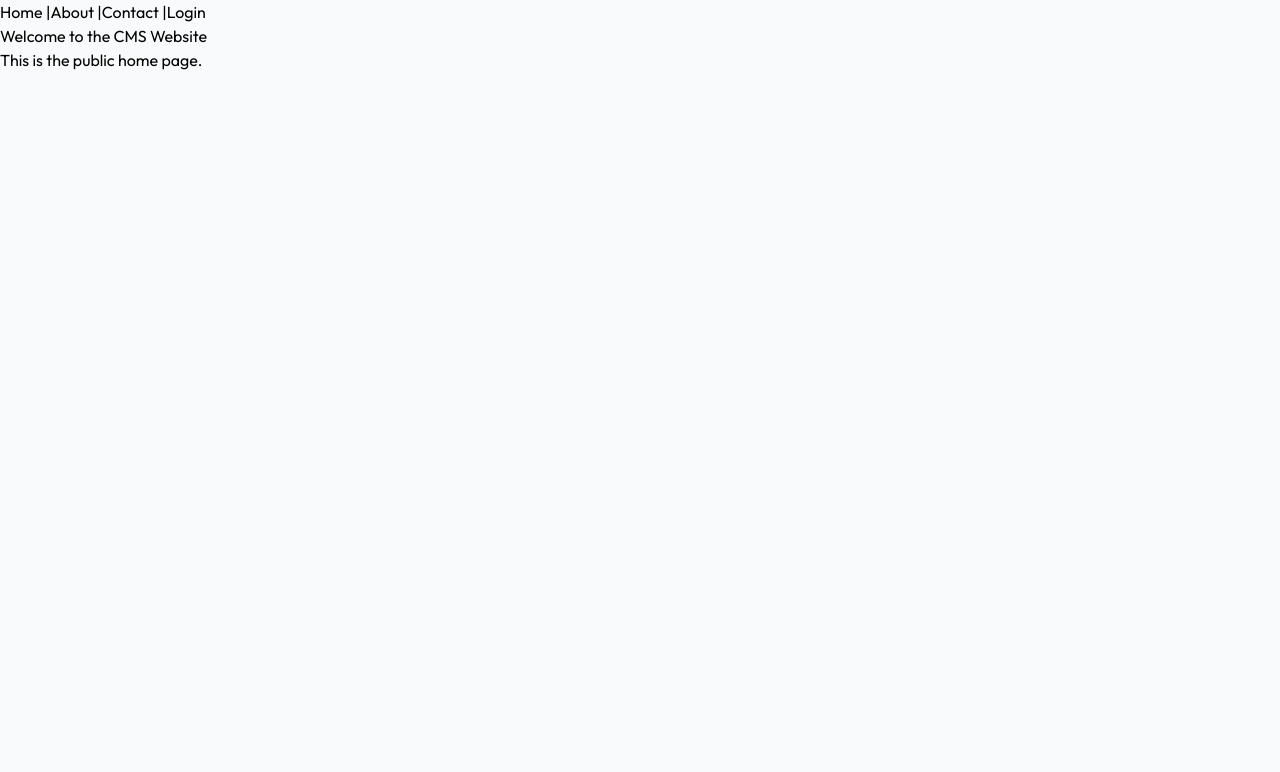
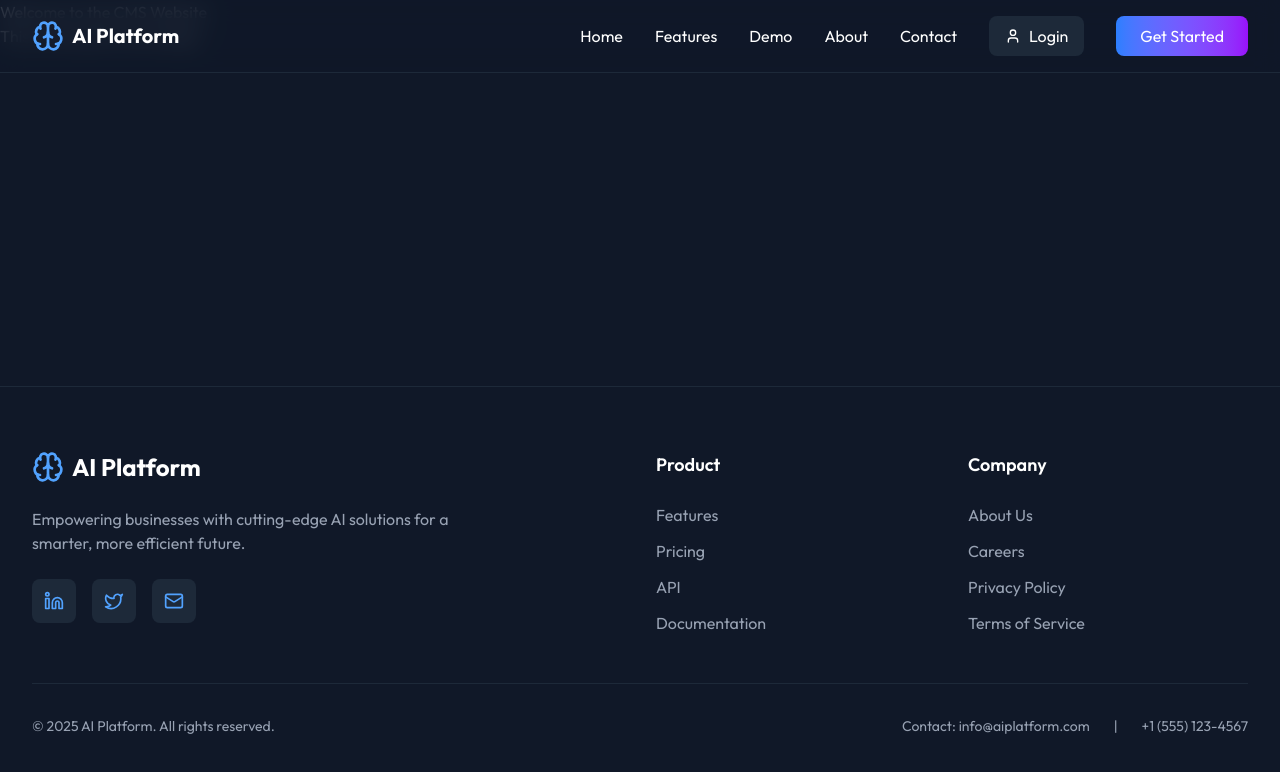
Before and after one commit to msaShahid/mega_project, a Next.js app in the folder next15/: page / in a window 1280 px wide. Shown: the top 772 px of the page. Built offline with nearby package versions, Linux system fonts and the light colour scheme.

Commit message:
`feat: add root layout with Header and Footer components`

```diff
--- a/next15/src/app/(public)/layout.tsx
+++ b/next15/src/app/(public)/layout.tsx
@@ -1,17 +1,31 @@
-import Link from 'next/link';
+import type { Metadata } from "next";
+import Header from '@/components/website/header';
+import Footer from '@/components/website/footer';
+
+export const metadata: Metadata = {
+  title: {
+    default: "AI Platform",
+    template: "%s | AI Platform",
+  },
+  description: "Building the future of AI with innovative solutions.",
+  openGraph: {
+    siteName: "AI Platform",
+    locale: "en_US",
+    type: "website",
+  },
+  twitter: {
+    card: "summary_large_image",
+  },
+};
+
 
 export default function PublicLayout({ children }: { children: React.ReactNode }) {
+
   return (
-    <div>
-      <header>
-        <nav>
-          <Link href="/">Home</Link> |
-          <Link href="/about">About</Link> |
-          <Link href="/contact">Contact</Link> |
-          <Link href="/signin">Login</Link>
-        </nav>
-      </header>
-      <main>{children}</main>
+    <div className="flex min-h-screen flex-col bg-black text-white">
+      <Header />
+        <main className="flex-1">{children}</main>
+      <Footer />
     </div>
   );
 }
--- /dev/null
+++ b/next15/src/components/website/footer.tsx
@@ -0,0 +1,127 @@
+'use client';
+
+import Link from 'next/link';
+import {
+  Brain,
+  Linkedin,
+  Twitter,
+  Mail,
+} from 'lucide-react';
+
+const socialLinks = [
+  {
+    href: 'https://linkedin.com',
+    label: 'LinkedIn',
+    icon: Linkedin,
+  },
+  {
+    href: 'https://twitter.com',
+    label: 'Twitter',
+    icon: Twitter,
+  },
+  {
+    href: 'mailto:info@aiplatform.com',
+    label: 'Email',
+    icon: Mail,
+  },
+];
+
+const productLinks = [
+  { href: '#features', label: 'Features', external: true },
+  { href: '/pricing', label: 'Pricing' },
+  { href: '/api', label: 'API' },
+  { href: '/docs', label: 'Documentation' },
+];
+
+const companyLinks = [
+  { href: '/about', label: 'About Us' },
+  { href: '/careers', label: 'Careers' },
+  { href: '/privacy-policy', label: 'Privacy Policy' },
+  { href: '/terms', label: 'Terms of Service' },
+];
+
+export default function Footer() {
+  return (
+    <footer className="bg-gray-900 border-t border-gray-800 text-gray-400">
+      <div className="mx-auto max-w-7xl px-4 sm:px-6 lg:px-8 py-16">
+        <div className="grid md:grid-cols-4 gap-8">
+          {/* Brand Section */}
+          <div className="col-span-2">
+            <div className="flex items-center space-x-2 mb-6">
+              <Brain className="h-8 w-8 text-blue-400" aria-hidden="true" />
+              <span className="text-2xl font-bold text-white">AI Platform</span>
+            </div>
+            <p className="mb-6 max-w-md">
+              Empowering businesses with cutting-edge AI solutions for a smarter, more efficient future.
+            </p>
+            <div className="flex space-x-4">
+              {socialLinks.map(({ href, label, icon: Icon }) => (
+                <a
+                  key={label}
+                  href={href}
+                  target="_blank"
+                  rel="noopener noreferrer"
+                  className="bg-gray-800 p-3 rounded-lg hover:bg-gray-700 transition-colors"
+                  aria-label={label}
+                >
+                  <Icon className="h-5 w-5 text-blue-400" aria-hidden="true" />
+                </a>
+              ))}
+            </div>
+          </div>
+
+          {/* Product Links */}
+          <div>
+            <h3 className="text-lg font-semibold mb-6 text-white">Product</h3>
+            <ul className="space-y-3">
+              {productLinks.map(({ href, label, external }) => (
+                <li key={label}>
+                  {external ? (
+                    <a href={href} className="hover:text-white transition-colors">
+                      {label}
+                    </a>
+                  ) : (
+                    <Link href={href} className="hover:text-white transition-colors">
+                      {label}
+                    </Link>
+                  )}
+                </li>
+              ))}
+            </ul>
+          </div>
+
+          {/* Company Links */}
+          <div>
+            <h3 className="text-lg font-semibold mb-6 text-white">Company</h3>
+            <ul className="space-y-3">
+              {companyLinks.map(({ href, label }) => (
+                <li key={label}>
+                  <Link href={href} className="hover:text-white transition-colors">
+                    {label}
+                  </Link>
+                </li>
+              ))}
+            </ul>
+          </div>
+        </div>
+
+        {/* Bottom Section */}
+        <div className="border-t border-gray-800 mt-12 pt-8">
+          <div className="flex flex-col md:flex-row justify-between items-center text-sm">
+            <p>© {new Date().getFullYear()} AI Platform. All rights reserved.</p>
+            <div className="flex items-center space-x-6 mt-4 md:mt-0">
+              <span>
+                Contact:{' '}
+                <a href="mailto:info@aiplatform.com" className="hover:text-white">
+                  info@aiplatform.com
+                </a>
+              </span>
+              <span className="hidden sm:inline">|</span>
+              <span>+1 (555) 123-4567</span>
+            </div>
+          </div>
+        </div>
+      </div>
+    </footer>
+  );
+}
--- /dev/null
+++ b/next15/src/components/website/header.tsx
@@ -0,0 +1,137 @@
+"use client";
+import { useState,useEffect } from 'react';
+import { Brain, Menu, X, User } from 'lucide-react';
+import Link from 'next/link';
+import { usePathname } from 'next/navigation';
+
+
+export default function Navigation() {
+
+
+  const [isMenuOpen, setIsMenuOpen] = useState(false);
+  const [hasMounted, setHasMounted] = useState(false); // NEW
+  const pathname = usePathname();
+
+  const isActive = (path: string) => pathname === path;
+
+  useEffect(() => {
+    setHasMounted(true);
+  }, []);
+
+  const navLinks = [
+    { href: '/', label: 'Home' },
+    { href: '/features', label: 'Features' },
+    { href: '/demo', label: 'Demo' },
+    { href: '/about', label: 'About' },
+    { href: '/contact', label: 'Contact', isPage: true },
+  ];
+
+  if (!hasMounted) return null;
+
+  return (
+    <nav className="fixed top-0 z-50 w-full border-b border-gray-800 bg-black/80 backdrop-blur-md">
+      <div className="mx-auto max-w-7xl px-4 sm:px-6 lg:px-8">
+        <div className="flex items-center justify-between py-4">
+          {/* Logo */}
+          <Link href="/" className="flex items-center space-x-2">
+            <Brain className="h-8 w-8 text-blue-400" />
+            <span className="text-xl font-bold text-white">AI Platform</span>
+          </Link>
+
+          {/* Desktop Nav */}
+          <div className="hidden md:flex items-center space-x-8">
+            {navLinks.map(({ href, label, isPage }) =>
+              isPage ? (
+                <Link
+                  key={href}
+                  href={href}
+                  className={`transition-colors hover:text-blue-400 ${
+                    isActive(href) ? 'text-blue-400' : ''
+                  }`}
+                >
+                  {label}
+                </Link>
+              ) : (
+                <a
+                  key={href}
+                  href={href}
+                  className="transition-colors hover:text-blue-400"
+                >
+                  {label}
+                </a>
+              )
+            )}
+            <button
+              className="flex items-center space-x-2 rounded-lg bg-gray-800 px-4 py-2 transition hover:bg-gray-700"
+            >
+              <User className="h-4 w-4" />
+              <span>Login</span>
+            </button>
+            <Link
+              href="/get-started"
+              className="rounded-lg bg-gradient-to-r from-blue-500 to-purple-600 px-6 py-2 text-white transition-all hover:from-blue-600 hover:to-purple-700 hover:scale-105"
+            >
+              Get Started
+            </Link>
+          </div>
+
+          {/* Mobile menu toggle */}
+          <button
+            onClick={() => setIsMenuOpen(!isMenuOpen)}
+            className="md:hidden text-white"
+            aria-label="Toggle menu"
+          >
+            {isMenuOpen ? <X className="h-6 w-6" /> : <Menu className="h-6 w-6" />}
+          </button>
+        </div>
+
+        {/* Mobile Nav */}
+        {isMenuOpen && (
+          <div className="md:hidden border-t border-gray-800 py-4">
+            <div className="flex flex-col space-y-4">
+              {navLinks.map(({ href, label, isPage }) =>
+                isPage ? (
+                  <Link
+                    key={href}
+                    href={href}
+                    className={`transition-colors hover:text-blue-400 ${
+                      isActive(href) ? 'text-blue-400' : ''
+                    }`}
+                    onClick={() => setIsMenuOpen(false)}
+                  >
+                    {label}
+                  </Link>
+                ) : (
+                  <a
+                    key={href}
+                    href={href}
+                    className="transition-colors hover:text-blue-400"
+                    onClick={() => setIsMenuOpen(false)}
+                  >
+                    {label}
+                  </a>
+                )
+              )}
+              <button
+                onClick={() => {
+                  setIsMenuOpen(false);
+                }}
+                className="flex items-center space-x-2 w-fit rounded-lg bg-gray-800 px-4 py-2 transition hover:bg-gray-700"
+              >
+                <User className="h-4 w-4" />
+                <span>Login</span>
+              </button>
+              <Link
+                href="/get-started"
+                className="w-fit rounded-lg bg-gradient-to-r from-blue-500 to-purple-600 px-6 py-2 text-white transition-all hover:from-blue-600 hover:to-purple-700"
+                onClick={() => setIsMenuOpen(false)}
+              >
+                Get Started
+              </Link>
+            </div>
+          </div>
+        )}
+      </div>
+    </nav>
+  );
+}
```
